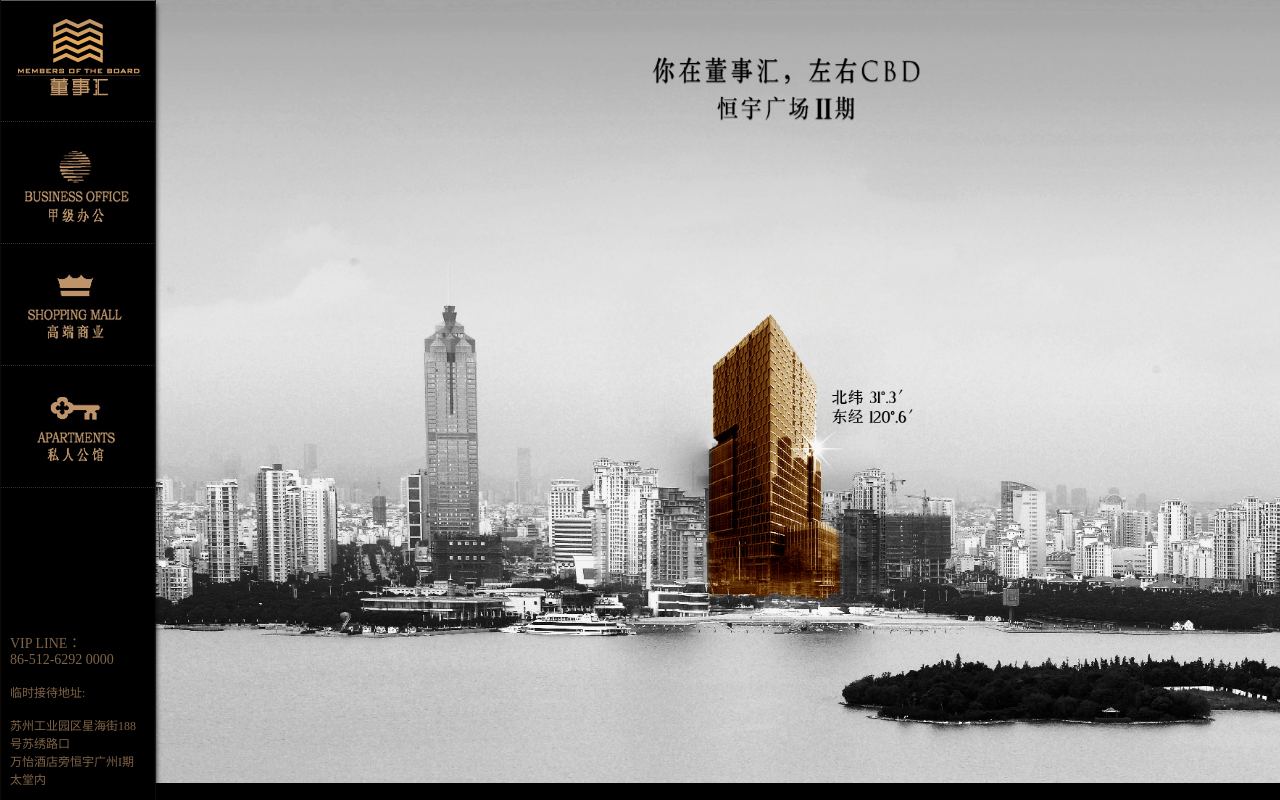
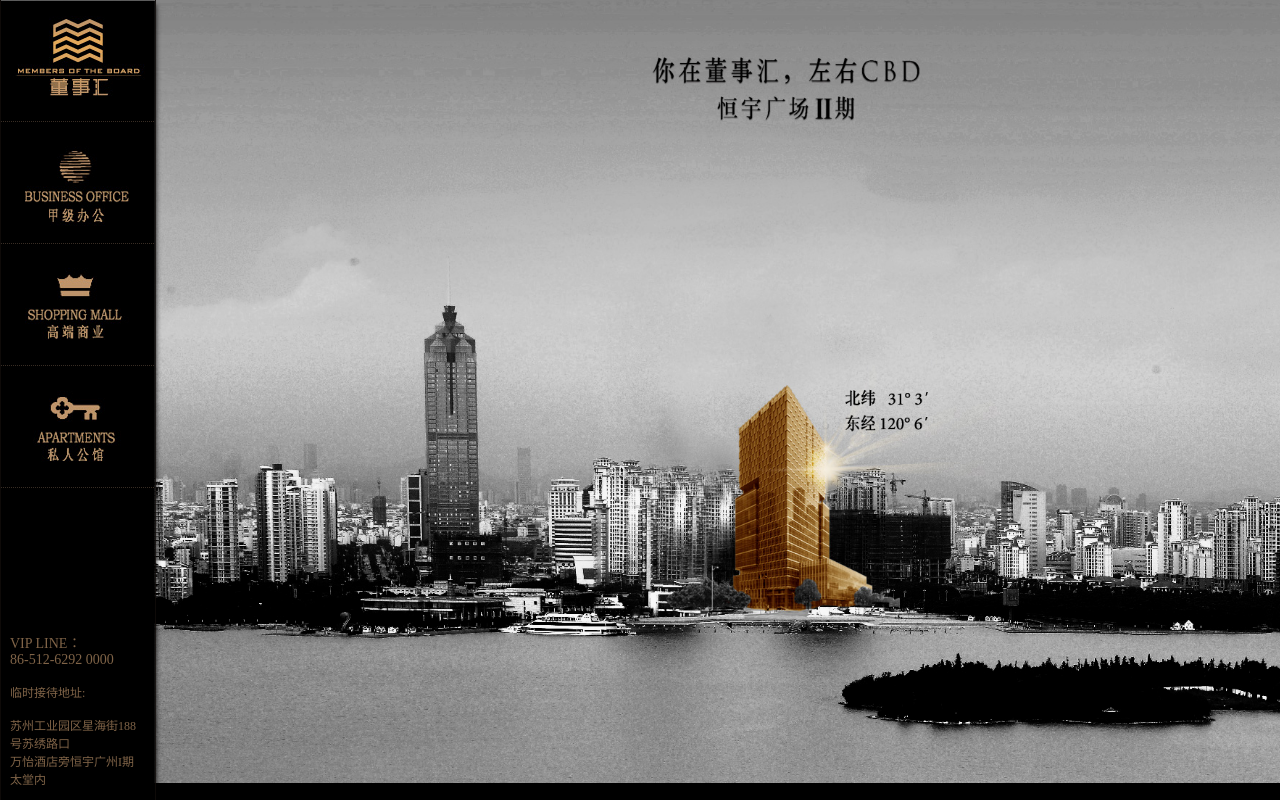
Before and after one commit to cuu/O1ADsite, a plain HTML site: page index.html in a window 1280 px wide. Shown: the top 800 px of the page. Drawn offline with Linux system fonts and the light colour scheme.

Commit message:
change splash img

```diff
--- a/index.html
+++ b/index.html
@@ -215,7 +215,7 @@ $(function(){
 	</div>
 
 <div id="rightall" style="bottom:0px;right:0px;top:0px;left:154px;">
-	<a href="front.html"><img id="right_adv" style="display:none;" src="fimg/front_02.jpg" /></a>
+	<a href="front.html"><img id="right_adv" style="display:none;" src="fimg/enter-ok_02.jpg" /></a>
 </div>
 
 </body>
```
Also changed, not shown: fimg/enter-ok_02.jpg (added).
